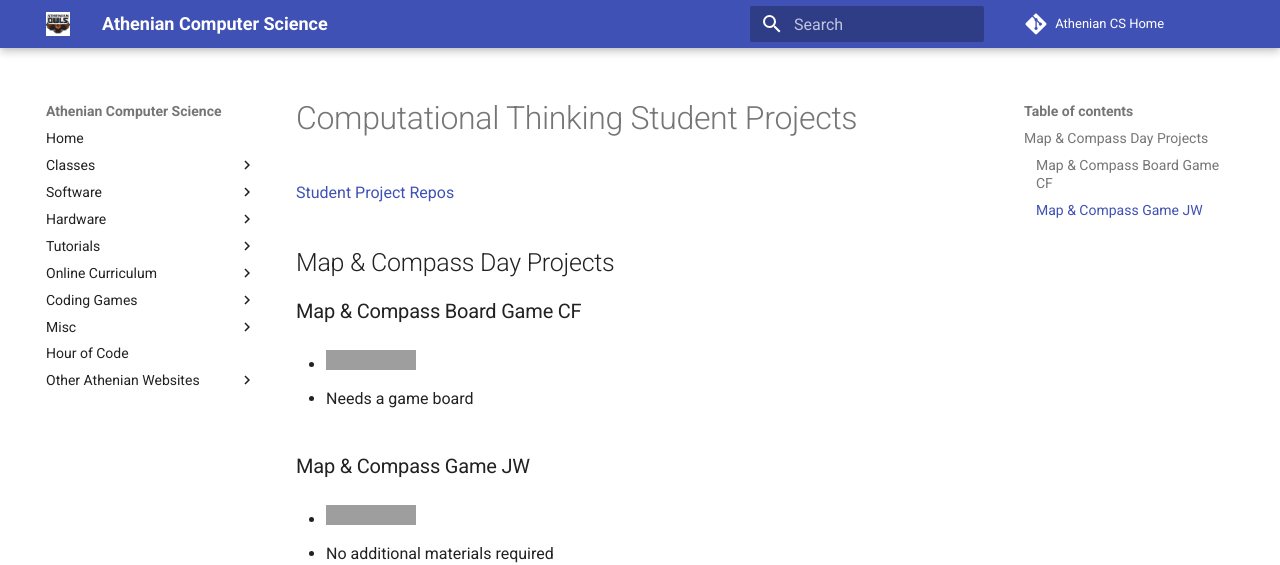
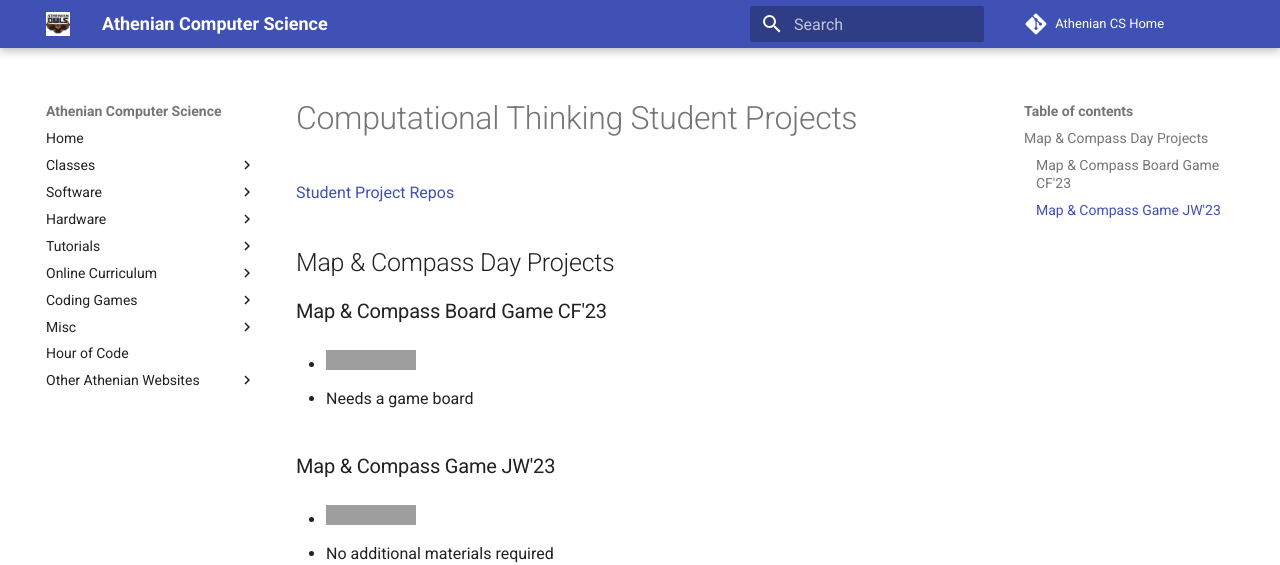
Before and after one commit to athenian-computational-thinking/athenian-cs-mkdocs, an MkDocs documentation site: the page built from docs/ct-projects.md, in a window 1280 px wide. Shown: the top 565 px of the page. Built offline with MkDocs 1.6.1 and Material for MkDocs 9.7.7, drawn with Linux system fonts in a browser that asks for light colours; comment, search, counter and statistics services are not loaded; grey boxes are pictures that could not be loaded.

Commit message:
Update ct-projects.md

```diff
--- a/docs/ct-projects.md
+++ b/docs/ct-projects.md
@@ -4,12 +4,12 @@
 
 ## Map & Compass Day Projects
 
-### Map & Compass Board Game CF
+### Map & Compass Board Game CF'23
 * [![Run on Repl.it](https://repl.it/badge/github/athenian-ct-projects/Map-Compass-Board-Game-CF)](https://repl.it/github/athenian-ct-projects/Map-Compass-Board-Game-CF)
 
 * Needs a game board
 
-### Map & Compass Game JW
+### Map & Compass Game JW'23
 * [![Run on Repl.it](https://repl.it/badge/github/athenian-ct-projects/Map-Compass-Game-JW)](https://repl.it/github/athenian-ct-projects/Map-Compass-Game-JW)
 
 * No additional materials required
```
